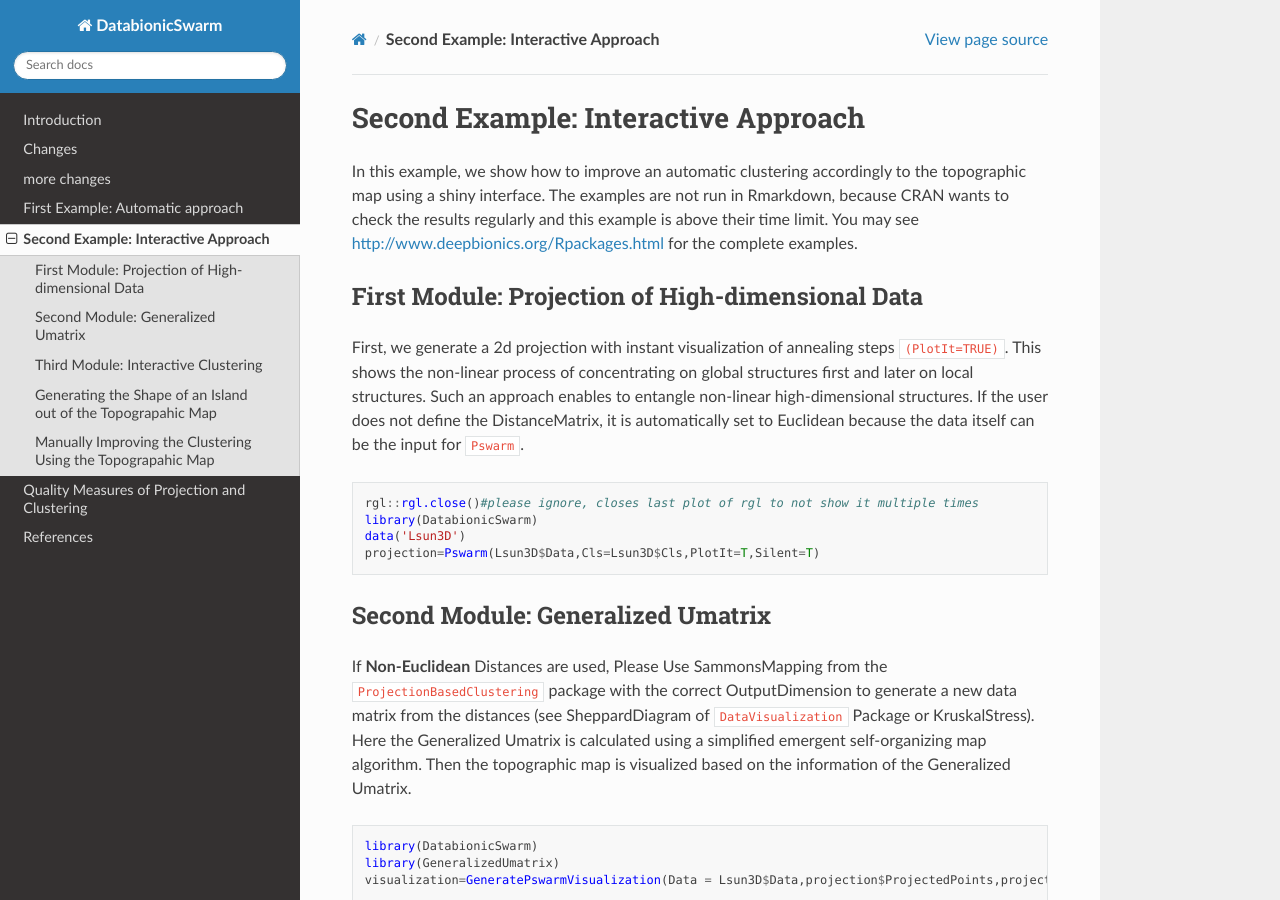
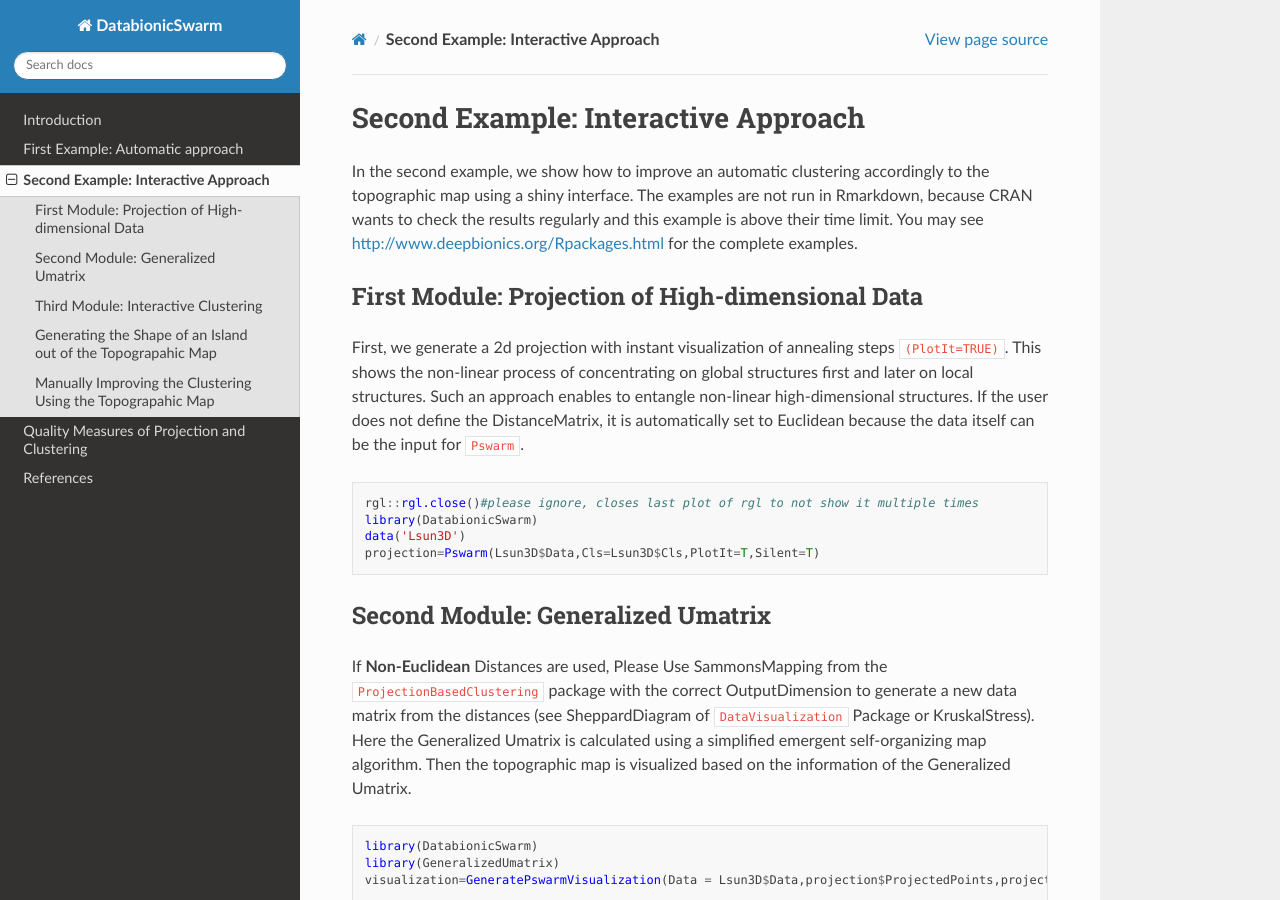
Before and after one commit to Mthrun/DatabionicSwarm, a Sphinx documentation site: the page built from docs/source/second.rst, in a window 1280 px wide and 900 px high. Built offline with Sphinx 7.4.7 and the Read the Docs theme 2.0.0, drawn with Linux system fonts in a browser that asks for light colours.

Commit message:
test docs

```diff
--- a/docs/source/intro.rst
+++ b/docs/source/intro.rst
@@ -4,10 +4,4 @@ Introduction
 
 **DBS** is a flexible and robust clustering framework that consists of three independent modules.
 The first module is the parameter-free projection method **Pswarm**, which exploits the concepts of self-organization and emergence, game theory, swarm intelligence and symmetry considerations. The second module is a parameter-free high-dimensional data visualization technique, which generates projected points on a topographic map with hypsometric colors, called the **generalized U-matrix**. The third module is a **clustering method** with no sensitive parameters. The clustering can be verified by the visualization and vice versa. The term DBS refers to the method as a whole.
-
-Changes
-=======
-
-
-more changes
-============
+.
--- a/docs/source/second.rst
+++ b/docs/source/second.rst
@@ -2,7 +2,7 @@
 **Second Example: Interactive Approach**
 ========================================
 
-In this example, we show how to improve an automatic clustering accordingly to the topographic map using a shiny interface. The examples are not run in Rmarkdown, because CRAN wants to check the results regularly and this example is above their time limit. You may see http://www.deepbionics.org/Rpackages.html for the complete examples.
+In the second example, we show how to improve an automatic clustering accordingly to the topographic map using a shiny interface. The examples are not run in Rmarkdown, because CRAN wants to check the results regularly and this example is above their time limit. You may see http://www.deepbionics.org/Rpackages.html for the complete examples.
 
 First Module: Projection of High-dimensional Data
 --------------------------------------------------
```
Also changed, not shown: 2 other files.
